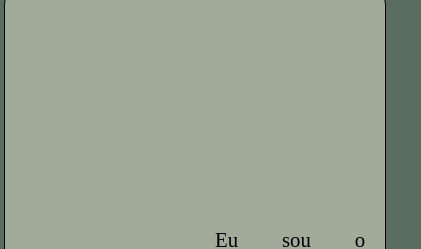
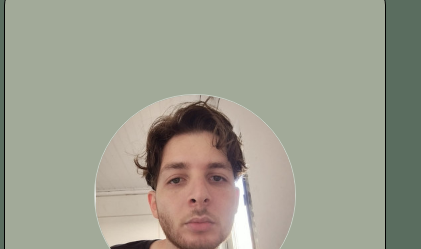
Before and after one commit to MatheusAG16/meu-portifolio, a plain HTML site: page index.html in a window 390 px wide. Shown: the part 49-298 px from the top of the page, 421 px wide, since content can reach past the window. Drawn offline with Linux system fonts and the light colour scheme; a web font is replaced by a local one.

Commit message:
Responsividade

```diff
--- a/mobile.css
+++ b/mobile.css
@@ -7,6 +7,29 @@
     margin-bottom: 5%;
 }
 
+#sobre-mim {
+    display: flex;
+    flex-direction: column;
+    align-items: center;
+    justify-content: center;
+    height: 100vh;
+    padding-top: 20%;
+    padding-bottom: 20%;
+}
+
+#parte-1, #parte-2, div#linguagens ol {
+    width: 100%;
+    flex-grow: 1;
+}
+
+#projeto{
+    height: 40vh;
+}
+
 .projeto {
-    height: 40%;
+    height: 70%;
 }
+
+#contato {
+    flex-direction: column;
+}
--- a/style.css
+++ b/style.css
@@ -26,6 +26,7 @@ h1 {
 a {
     text-decoration: none;
     color: rgba(255, 255, 255, 0.692);
+    transition: .1s;
 }
 
 a:hover {
```
